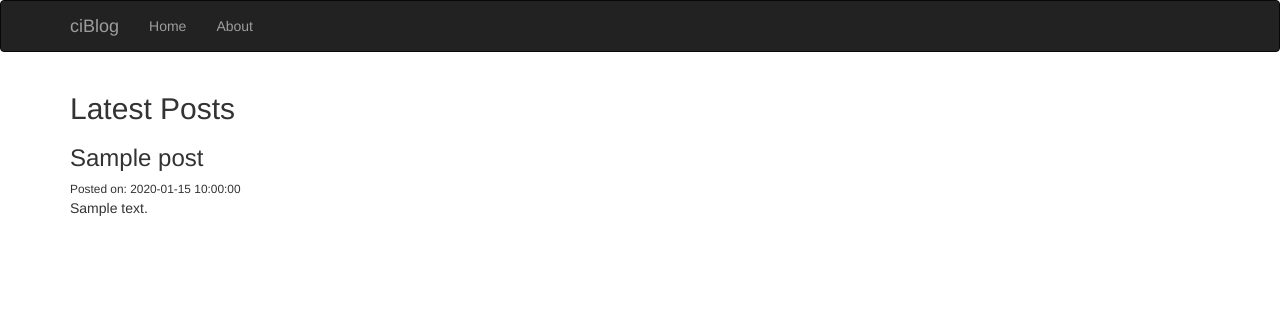
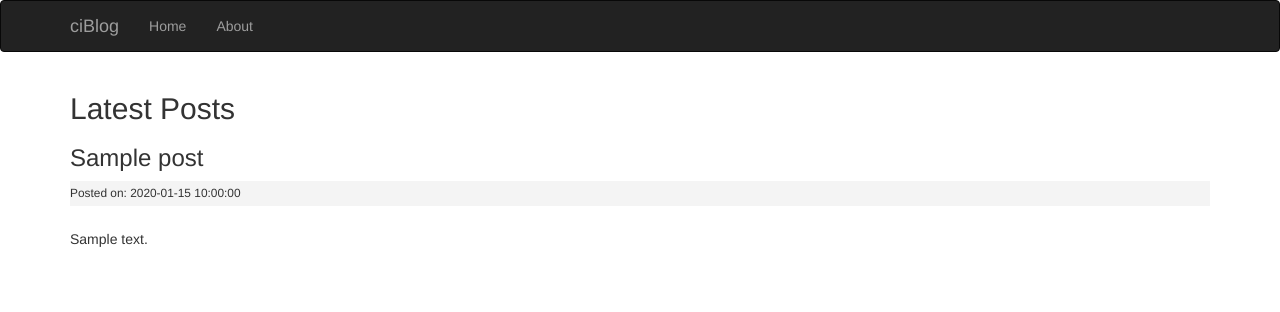
Before and after one commit to rinster/codeigniterPHP_tuts, a CodeIgniter app: page /todos-app/index.php/posts/index in a window 1280 px wide. Shown: the top 312 px of the page. Run offline with CodeIgniter, Linux system fonts and the light colour scheme; tables that the repository leaves empty or names only in its code hold one stand-in row (values such as "Sample post"); some libraries are stand-ins or nearby versions.

Commit message:
Styling with CSS

```diff
--- a/application/views/posts/index.php
+++ b/application/views/posts/index.php
@@ -1,7 +1,7 @@
 <h2><?= $title ?></h2>
 <?php foreach($posts as $post) : ?>
     <h3><?php echo $post['title']; ?></h3>
-    <small>Posted on: <?php echo $post['created_at']; ?></small>
+    <small class="post-date">Posted on: <?php echo $post['created_at']; ?></small>
     <br>
     <?php echo $post['body']; ?>
 <?php endforeach; ?>
--- a/application/views/templates/header.php
+++ b/application/views/templates/header.php
@@ -2,6 +2,7 @@
     <head>
         <title>ciBlog</title>
         <link rel="stylesheet" href="https://bootswatch.com/3/flatly/bootstrap.min.css">
+        <link rel="stylesheet" href="<?php echo base_url();?>/assets/css/style.css">
     </head>
     <body>
 
--- /dev/null
+++ b/assets/css/style.css
@@ -0,0 +1,6 @@
+.post-date {
+    background: #f4f4f4;
+    padding: 4px 0px;
+    margin: 3px 0px;
+    display: block;
+}
```
